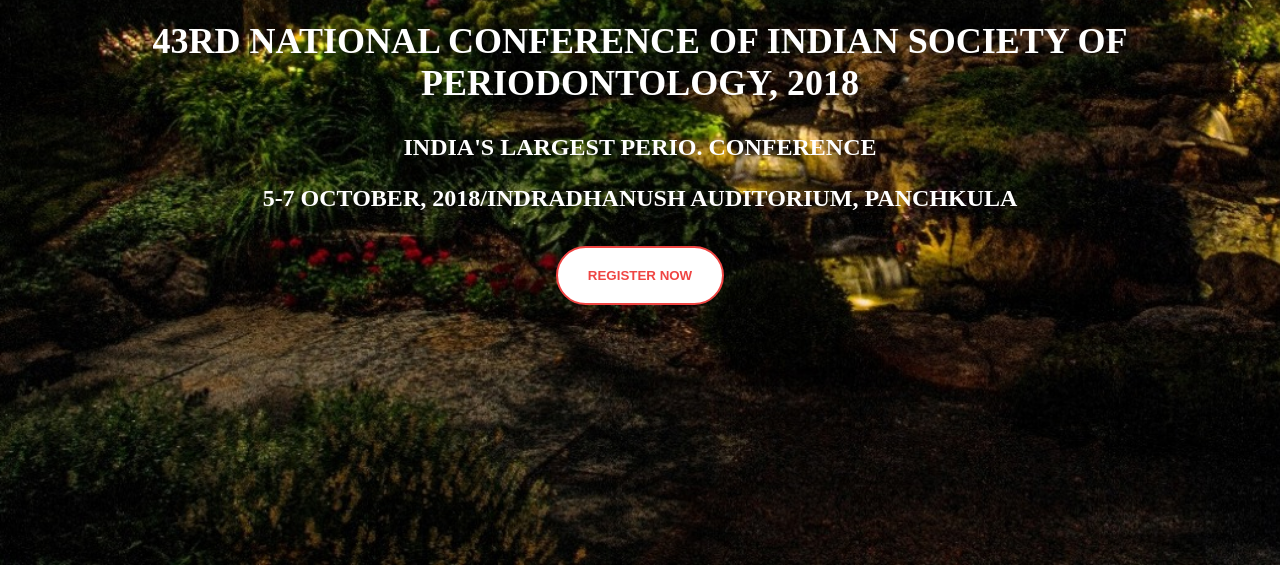
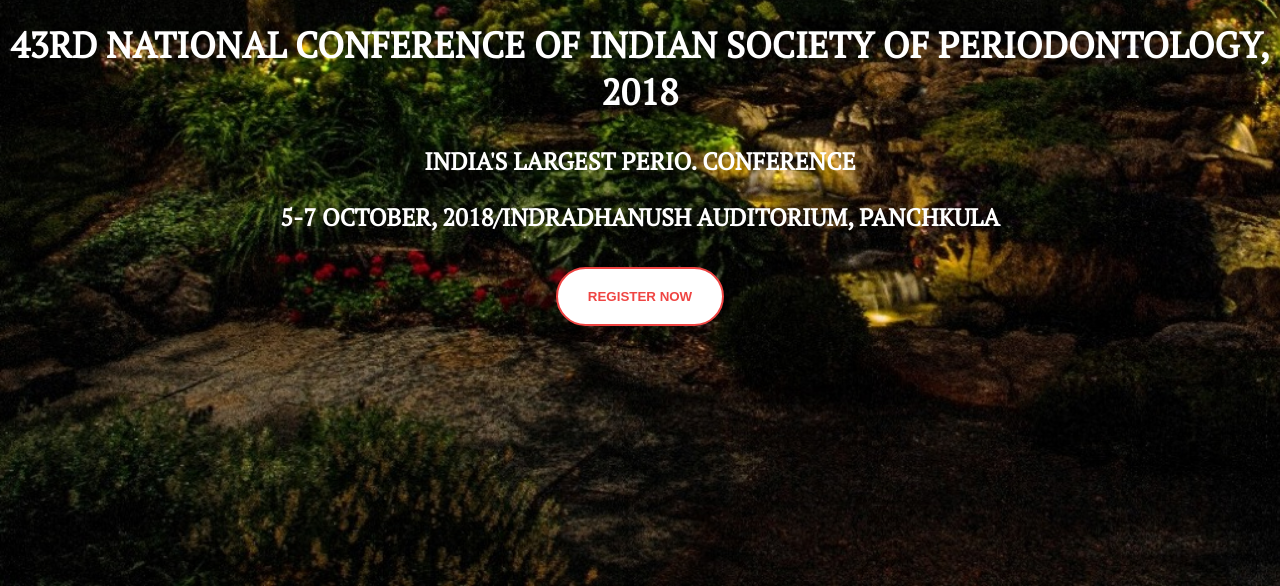
Before and after one commit to pareksha/HTML-CSS-projects, a plain HTML site: page perio/PerioCover.html in a window 1280 px wide. Shown: the part 476-1062 px from the top of the page. Before the commit the page ends 1041 px from the top, so only its background shows below. Drawn offline with Linux system fonts and the light colour scheme.

Commit message:
Change font

```diff
--- a/perio/PerioCover.html
+++ b/perio/PerioCover.html
@@ -2,6 +2,7 @@
 <html>
   <head>
     <link rel="stylesheet" type="text/css" href="./style.css">
+    <link href="https://fonts.googleapis.com/css?family=PT+Serif" rel="stylesheet">
     <meta charset="utf-8">
     <meta name="viewport" content="width=device-width, initial-scale=1.0">
     <title>Home | 43rd National Conference</title>
--- a/perio/style.css
+++ b/perio/style.css
@@ -1,6 +1,7 @@
 body {
   margin: 0;
   padding: 0;
+  font-family: "PT Serif", "serif";
 }
 
 header {
```
